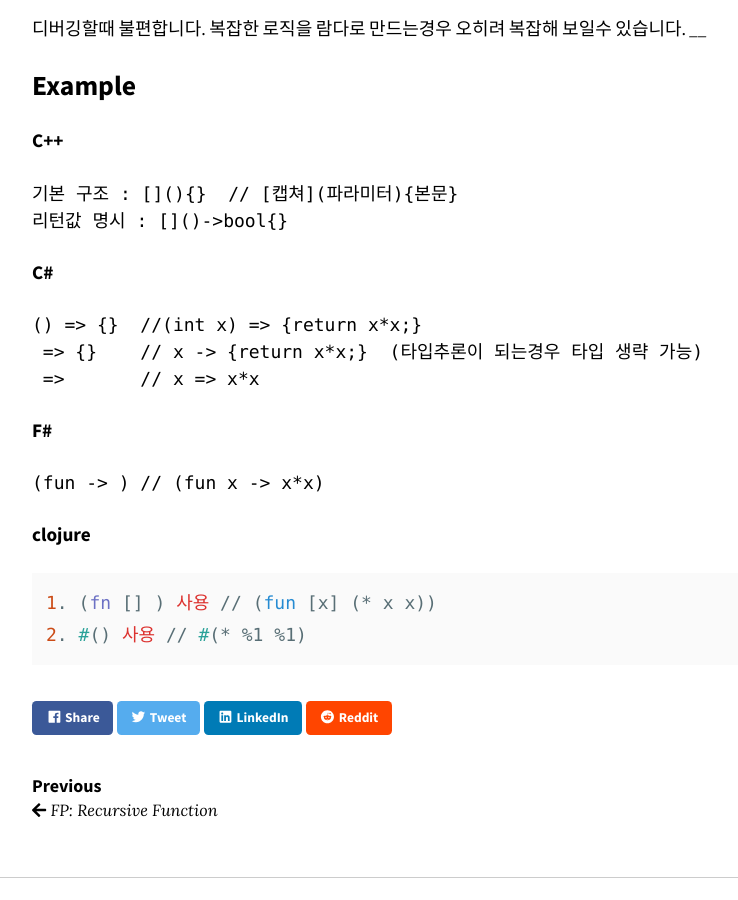
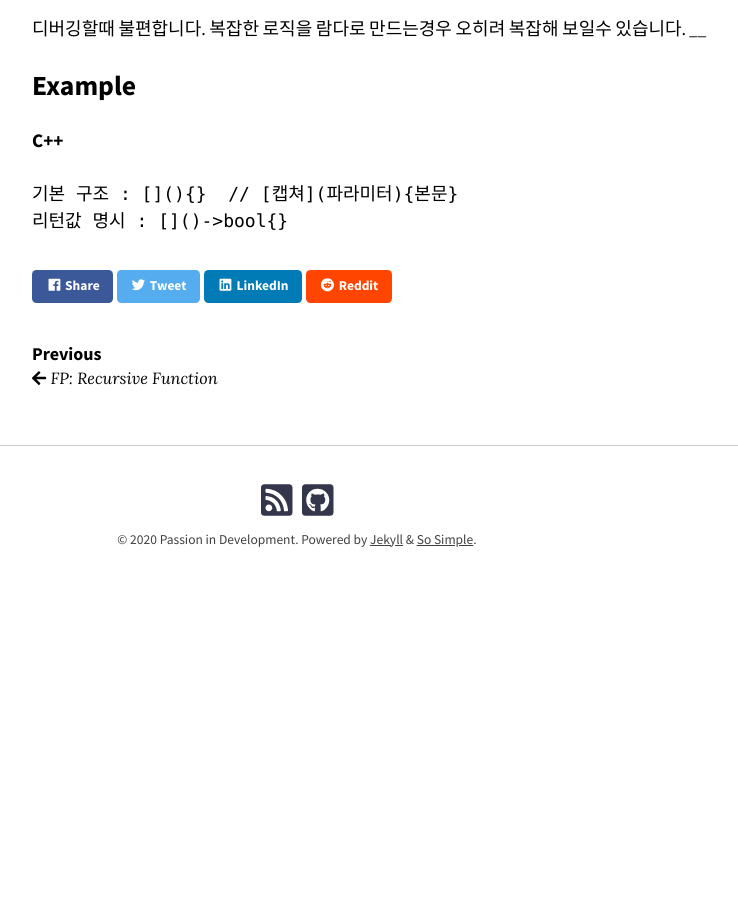
Before and after one commit to dream365/dream365.github.io, a Jekyll site: the page built from _posts/2020-06-12-fp-lambda.md, in a window 1280 px wide and 900 px high, scrolled down 762 px. Shown: the whole window, without its empty margins (343-1081 px from the left). Built offline with Jekyll 4.4.1, drawn with Linux system fonts in a browser that asks for light colours; nearby versions of some CDN libraries; comment, search, counter and statistics services are not loaded; after the commit the page ends 1384 px from its top, so only the background shows below that.

Commit message:
Update 2020-06-12-fp-lambda.md

````diff
--- a/_posts/2020-06-12-fp-lambda.md
+++ b/_posts/2020-06-12-fp-lambda.md
@@ -37,21 +37,3 @@ ____
 기본 구조 : [](){}  // [캡쳐](파라미터){본문}
 리턴값 명시 : []()->bool{}
 ```
-
-#### C#
-```C#
-() => {}  //(int x) => {return x*x;}
- => {}    // x -> {return x*x;}  (타입추론이 되는경우 타입 생략 가능)
- =>       // x => x*x
-```
-
-#### F#
-```F#
-(fun -> ) // (fun x -> x*x)
-```
-
-#### clojure
-```clojure
-1. (fn [] ) 사용 // (fun [x] (* x x))
-2. #() 사용 // #(* %1 %1)
-```
````
